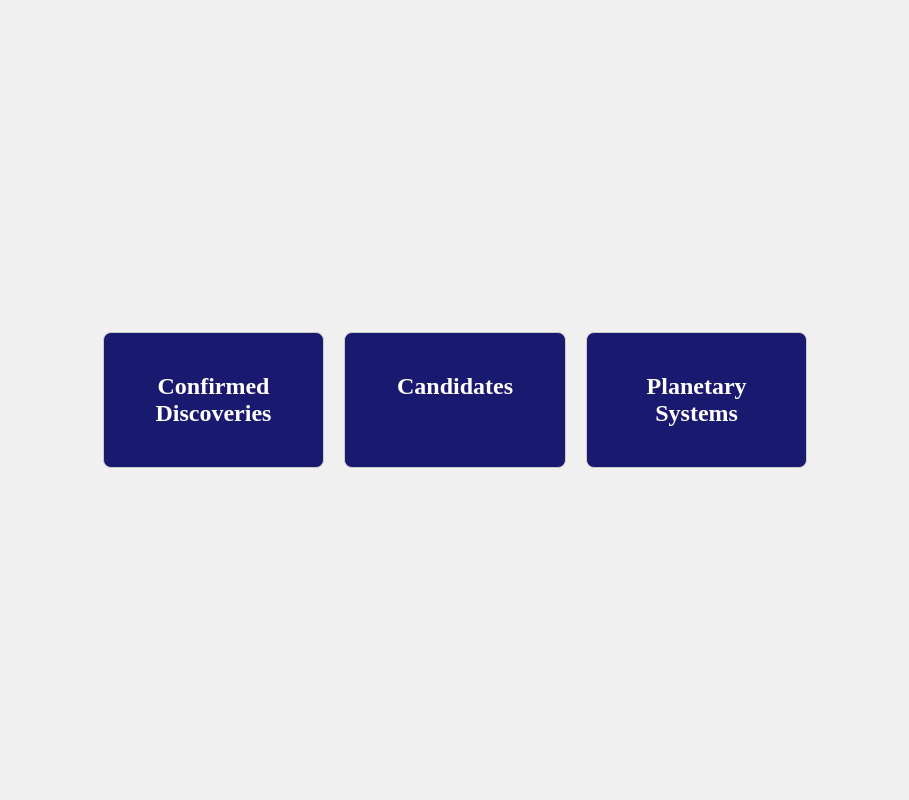
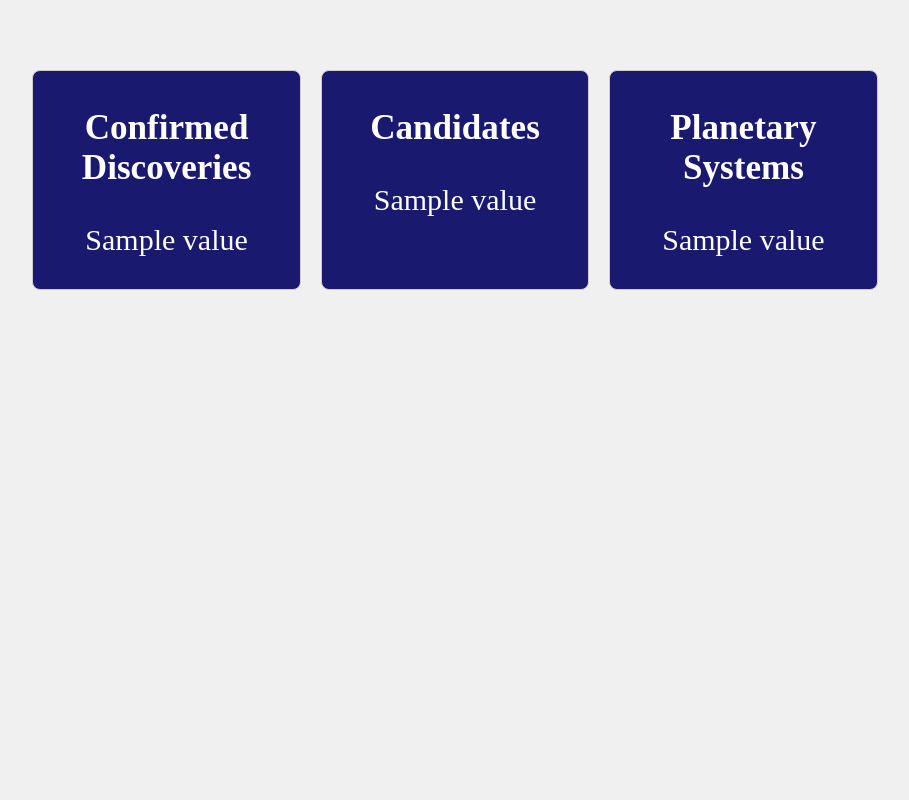
Before and after one commit to JessicaRBailey/exoplanets, a Flask app: template templates/index.html in a window 1280 px wide. Shown: the whole page, without its empty margins (185-1094 px from the left). Run offline with Flask 3, Linux system fonts and the light colour scheme; the template is opened without the code that fills it: most values are stand-ins (such as "Sample title", 1, 10 or a date in 2020); a database or web service that is not in the repository returns one stand-in record (values such as "Sample title").

Commit message:
final exoplanet count boxes

```diff
--- a/app.py
+++ b/app.py
@@ -10,11 +10,17 @@
 
 @app.route('/')
 def index():
-    return render_template('index.html')
+    metrics_data = list(collection.find({}, {'_id': False}))
+    return render_template('index.html', metrics_data=metrics_data)
+
+# @app.route('/getMetrics')
+# def get_metrics():
+#     metrics_data = collection.find_one({}, {'_id': False})
+#     return jsonify(metrics_data)
 
 @app.route('/getMetrics')
 def get_metrics():
-    metrics_data = collection.find_one({}, {'_id': False})
+    metrics_data = list(collection.find({}, {'_id': False}))
     return jsonify(metrics_data)
 
 if __name__ == '__main__':
--- a/templates/index.html
+++ b/templates/index.html
@@ -9,7 +9,7 @@
             display: flex;
             justify-content: center;
             align-items: center;
-            min-height: 100vh;
+            min-height: 45vh;
             margin: 0;
             background-color: #f0f0f0;
         }
@@ -20,13 +20,14 @@
         }
 
         .metric-box {
-            background-color: midnightblue; /* Change background color */
-            color: white; /* Change text color */
+            background-color: midnightblue;
+            color: white;
             border: 1px solid #ccc;
-            padding: 20px;
+            padding: 2px;
             border-radius: 8px;
             flex: 1;
             text-align: center;
+            font-size: 30px;
         }
     </style>
     <title>Exoplanets</title>
@@ -34,19 +35,20 @@
 <body>
     <div class="metric-container">
       <div class="metric-box">
-        <h2>Confirmed Discoveries</h2>
-        <p id="confirmedDiscoveries"></p>
+        <h3>Confirmed Discoveries</h3>
+        <p id="confirmedDiscoveries">{{ metrics_data[0].value }}</p>
       </div>
       <div class="metric-box">
-            <h2>Candidates</h2>
-            <p id="candidates"></p>
+        <h3>Candidates</h3>
+        <p id="candidates">{{ metrics_data[1].value }}</p>
       </div>
       <div class="metric-box">
-            <h2>Planetary Systems</h2>
-            <p id="planetarySystems"></p>
+        <h3>Planetary Systems</h3>
+        <p id="planetarySystems">{{ metrics_data[2].value }}</p>
      </div>
 
     </div>
+
 
     <script>
       async function fetchData() {
@@ -54,15 +56,33 @@
             const response = await fetch("/getMetrics");
             const data = await response.json();
 
-                document.getElementById("candidates").textContent = data.value;
-                document.getElementById("planetarySystems").textContent = data["Planetary Systems"];
-                document.getElementById("confirmedDiscoveries").textContent = data["Confirmed Discoveries"];
+            data.forEach(metric => {
+                const metricName = metric.key;
+                const metricValue = metric.value;
+
+                if (metricName === "Candidates") {
+                    document.getElementById("candidates").textContent = metricValue;
+                } else if (metricName === "Planetary Systems") {
+                    document.getElementById("planetarySystems").textContent = metricValue;
+                } else if (metricName === "Confirmed Discoveries") {
+                    document.getElementById("confirmedDiscoveries").textContent = metricValue;
+                }
+            });
         } catch (error) {
             console.error("Error:", error);
         }
     }
 
     fetchData();
+    Make sure that you're correctly accessing the value property of each metric in both your HTML template and JavaScript code. Additionally, ensure that the metrics_data variable is being passed from Flask to the template as shown in the Flask route.
+
+    If you've confirmed that the metrics_data variable is correctly passed, and you're still encountering the issue, please share the updated code snippets for the Flask route, HTML template, and JavaScript code so that I can take a closer look and help you further.
+
+
+
+
+
+
     </script>
 </body>
 </html>
```
Lines whose indentation alone changed are shown as unchanged.
